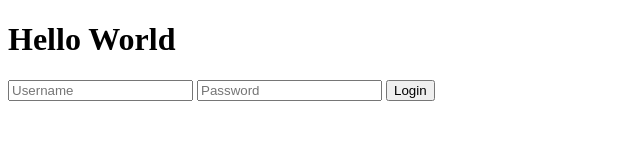
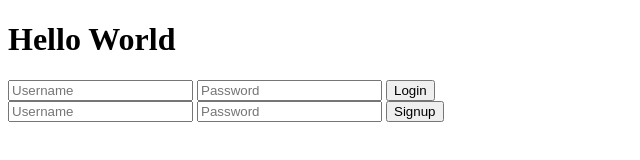
Before and after one commit to bakoyashi/fuzzy-octo-fortnight, a plain HTML site: page index.html in a window 1280 px wide. Shown: the whole page, without its empty margins (0-640 px from the left). Drawn offline with Linux system fonts and the light colour scheme.

Commit message:
Add sing up form

```diff
--- a/index.html
+++ b/index.html
@@ -13,5 +13,11 @@
         <input type="password" name="password" placeholder="Password">
         <button type="submit">Login</button>
     </form>
+    <!-- signup form -->
+    <form action="/signup" method="post">
+        <input type="text" name="username" placeholder="Username">
+        <input type="password" name="password" placeholder="Password">
+        <button type="submit">Signup</button>
+    </form>
 </body>
 </html>
```
Also changed, not shown: login.js (added, +7 -0 lines).
